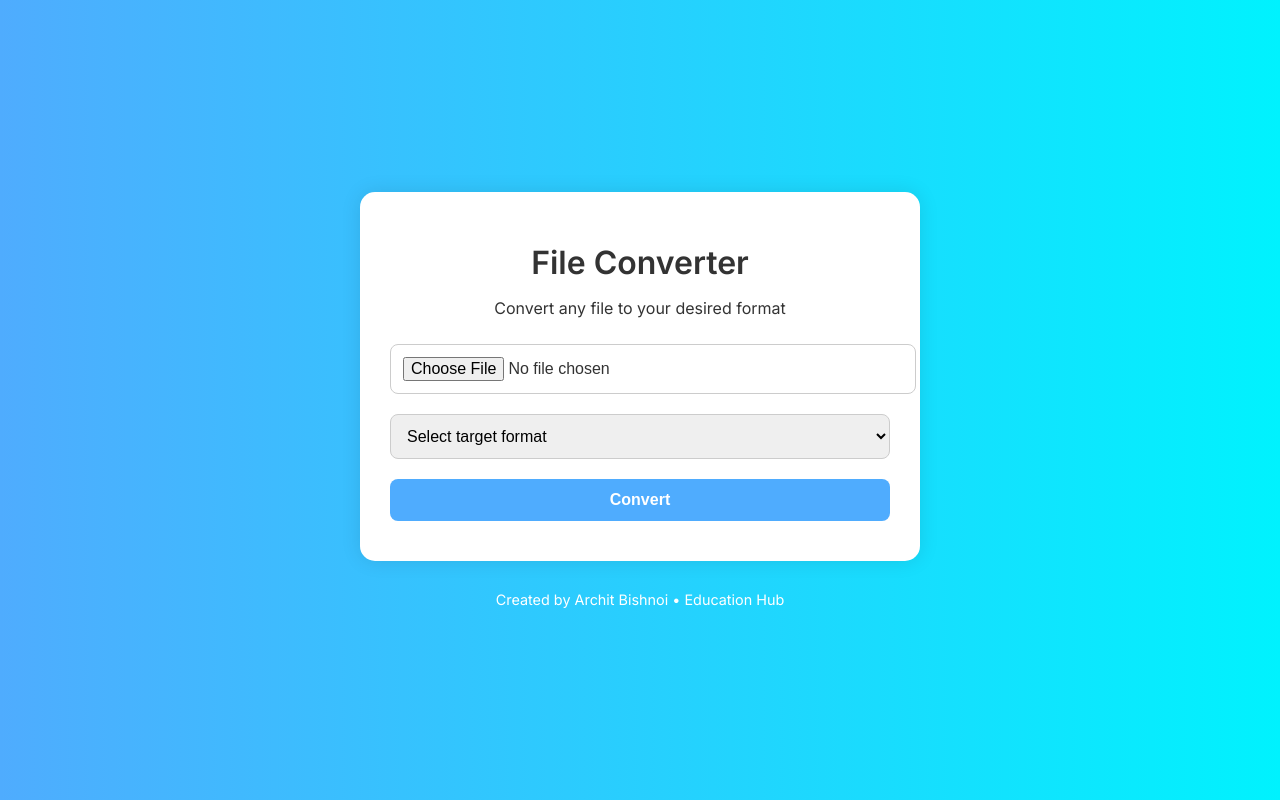
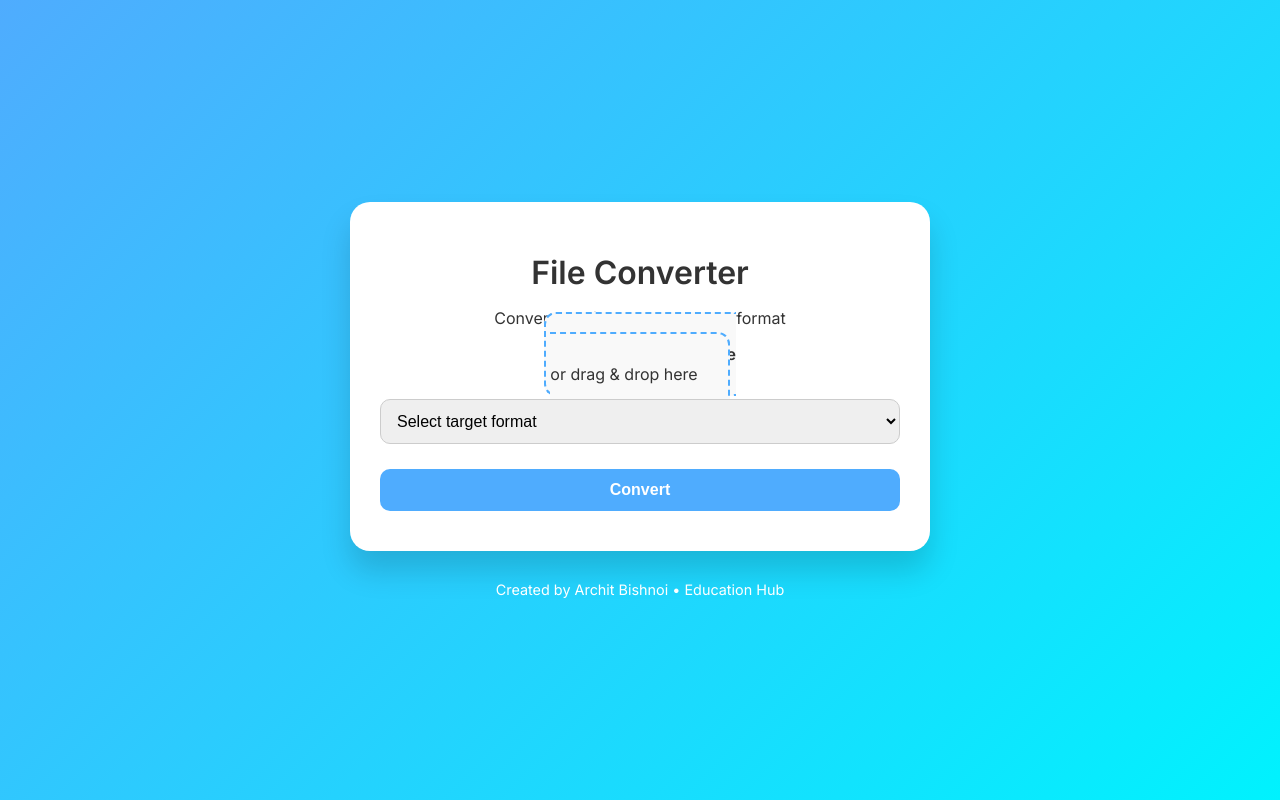
Before and after one commit to Archit0029/file-converter-website, a Flask app: page / in a window 1280 px wide. Run offline with Flask 3, Linux system fonts and the light colour scheme.

Commit message:
Update index.html

```diff
--- a/templates/index.html
+++ b/templates/index.html
@@ -4,12 +4,12 @@
   <meta charset="UTF-8" />
   <meta name="viewport" content="width=device-width, initial-scale=1.0" />
   <title>File Converter | Education Hub</title>
-    <link rel="icon" type="image/x-icon" href="{{ url_for('static', filename='images/favicon.ico') }}">
+  <link rel="icon" type="image/x-icon" href="{{ url_for('static', filename='images/favicon.ico') }}">
   <link href="https://fonts.googleapis.com/css2?family=Inter:wght@400;600&display=swap" rel="stylesheet">
   <style>
     body {
       font-family: 'Inter', sans-serif;
-      background: linear-gradient(to right, #4facfe, #00f2fe);
+      background: linear-gradient(135deg, #4facfe, #00f2fe);
       margin: 0;
       display: flex;
       flex-direction: column;
@@ -21,19 +21,42 @@
     .container {
       background: white;
       padding: 30px;
-      border-radius: 15px;
-      box-shadow: 0 0 20px rgba(0,0,0,0.1);
+      border-radius: 20px;
+      box-shadow: 0 20px 30px rgba(0,0,0,0.15);
       width: 90%;
-      max-width: 500px;
+      max-width: 520px;
       text-align: center;
+      transition: 0.3s ease-in-out;
+    }
+    .container:hover {
+      transform: scale(1.01);
     }
     h1 {
-      margin-bottom: 10px;
+      margin-bottom: 5px;
+      font-size: 2rem;
     }
-    input, select, button {
-      margin: 10px 0;
+    .drop-zone {
+      border: 2px dashed #4facfe;
+      padding: 30px;
+      border-radius: 12px;
+      cursor: pointer;
+      transition: 0.2s;
+      background-color: #f9f9f9;
+    }
+    .drop-zone:hover {
+      background-color: #f0faff;
+    }
+    .drop-zone.dragover {
+      border-color: #00c6ff;
+      background-color: #e0f7ff;
+    }
+    #file-input {
+      display: none;
+    }
+    select, button {
+      margin: 15px 0 10px;
       padding: 12px;
-      border-radius: 8px;
+      border-radius: 10px;
       border: 1px solid #ccc;
       width: 100%;
       font-size: 1rem;
@@ -44,6 +67,7 @@
       border: none;
       cursor: pointer;
       font-weight: bold;
+      transition: background 0.3s;
     }
     button:hover {
       background-color: #00c6ff;
@@ -60,7 +84,10 @@
     <h1>File Converter</h1>
     <p>Convert any file to your desired format</p>
     <form action="/convert" method="post" enctype="multipart/form-data">
-      <input type="file" name="file" required />
+      <label for="file-input" class="drop-zone" id="drop-zone">
+        <strong>Click to choose a file</strong><br>or drag & drop here
+        <input type="file" name="file" id="file-input" required />
+      </label>
       <select name="target_format" required>
         <option value="">Select target format</option>
         <option value="pdf">PDF</option>
@@ -73,5 +100,36 @@
     </form>
   </div>
   <footer>Created by Archit Bishnoi • Education Hub</footer>
+
+  <script>
+    const dropZone = document.getElementById("drop-zone");
+    const fileInput = document.getElementById("file-input");
+
+    // Drag over effect
+    dropZone.addEventListener("dragover", (e) => {
+      e.preventDefault();
+      dropZone.classList.add("dragover");
+    });
+
+    dropZone.addEventListener("dragleave", () => {
+      dropZone.classList.remove("dragover");
+    });
+
+    // Drop file
+    dropZone.addEventListener("drop", (e) => {
+      e.preventDefault();
+      dropZone.classList.remove("dragover");
+
+      const files = e.dataTransfer.files;
+      if (files.length > 0) {
+        fileInput.files = files;
+      }
+    });
+
+    // Click area to open file chooser
+    dropZone.addEventListener("click", () => {
+      fileInput.click();
+    });
+  </script>
 </body>
 </html>
```
